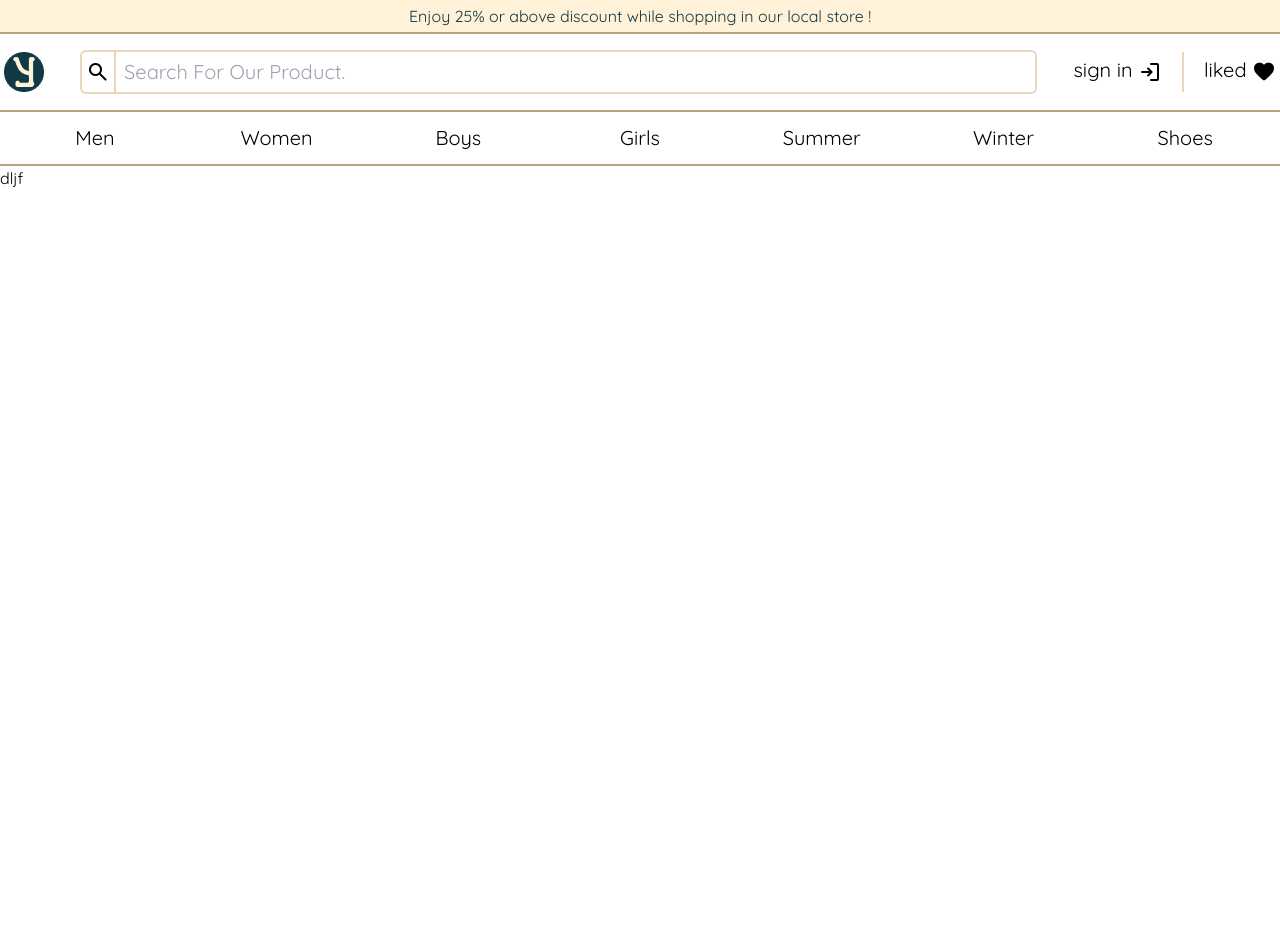
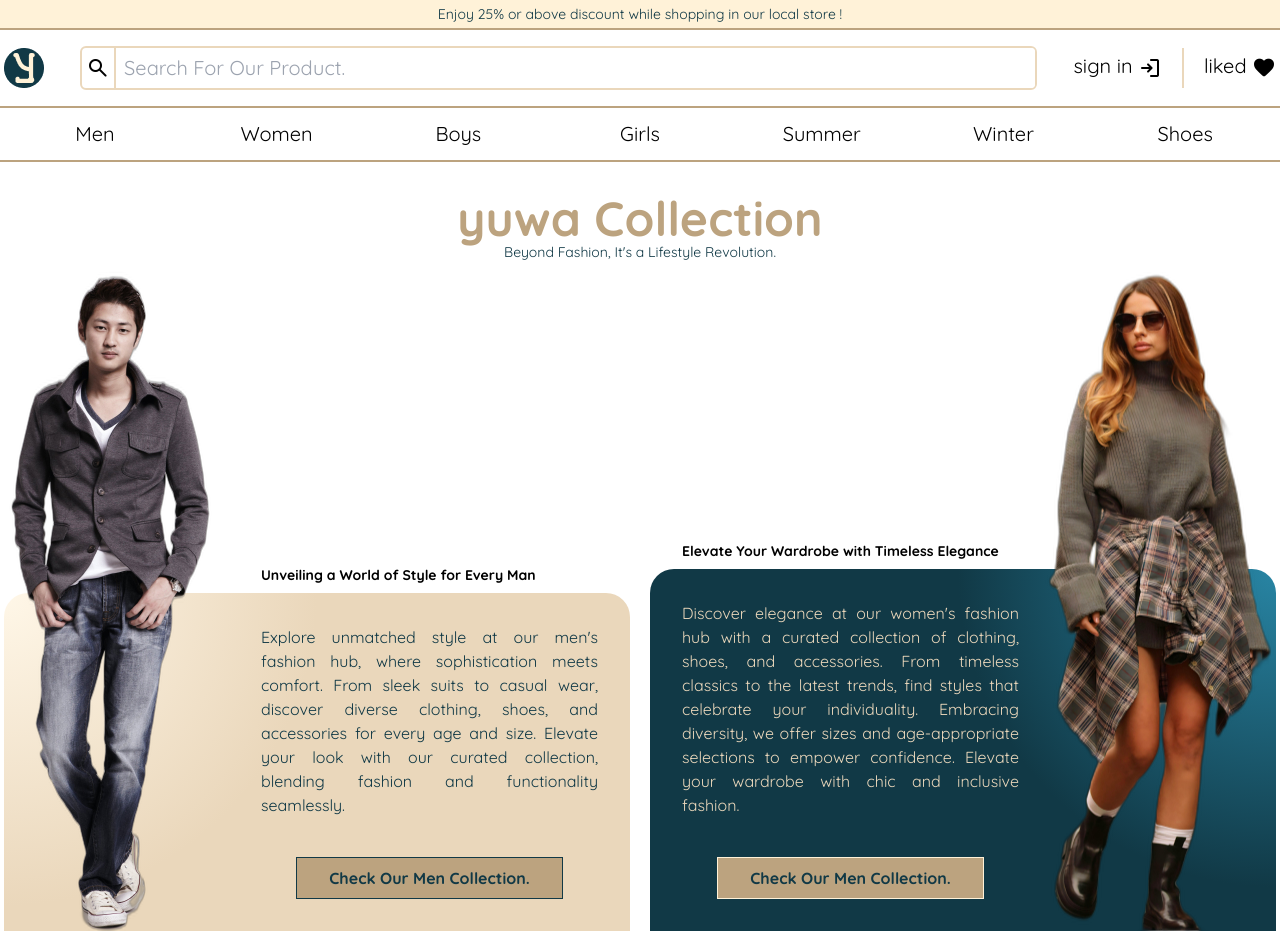
Before and after one commit to nawadeveloper/yuwa_Store_website, a React (Vite) app in the folder client/: page / in a window 1280 px wide. Shown: the top 952 px of the page. Built offline with nearby package versions, Linux system fonts and the light colour scheme.

Commit message:
main section added and some bug fixed

```diff
--- a/client/src/App.jsx
+++ b/client/src/App.jsx
@@ -1,9 +1,12 @@
 import Header from "./components/Header";
+import Hero from "./components/Hero";
 function App() {
   return (
     <>
       <Header />
-      <div className="h-[3000px]">dljf</div>
+      <main>
+        <Hero />
+      </main>
     </>
   );
 }
--- a/client/src/components/Header.jsx
+++ b/client/src/components/Header.jsx
@@ -1,10 +1,11 @@
 import logo from "../assets/yuwa_logo.png";
 import Nav from "./Nav";
+import SignInLink from "./SignInLink";
 
 const Header = () => {
   return (
     <header className="relative">
-      <div className="bg-rambow-100 text-rambow-400 text-md p-1 text-center border-b-2 border-rambow-300">
+      <div className="bg-rambow-100 text-rambow-400 text-sm md:text-md p-1 text-center border-b-2 border-rambow-300">
         <p>Enjoy 25% or above discount while shopping in our local store !</p>
       </div>
 
@@ -12,7 +13,7 @@ const Header = () => {
         <a href="#" className="shrink-0">
           <img src={logo} alt="y" />
         </a>
-        <div className="flex-auto mx-9 flex border-2 border-rambow-200 rounded-md overflow-hidden">
+        <div className="flex-auto md:mx-9 mr-0 ml-9 flex border-2 border-rambow-200 rounded-md overflow-hidden">
           <label
             htmlFor="search_product"
             className="material-symbols-rounded p-1 text-2xl cursor-pointer shrink-0"
@@ -27,20 +28,7 @@ const Header = () => {
           />
         </div>
 
-        <div className="shrink-0">
-          <button className="pr-2 py-1 text-base md:text-xl border-r border-rambow-200 sm:pr-5">
-            sign in{" "}
-            <span className="material-symbols-rounded align-middle leading-none text-lg md:text-2xl">
-              login
-            </span>
-          </button>
-          <button className="pl-2 py-1 text-base md:text-xl border-l border-rambow-200 sm:pl-5">
-            liked{" "}
-            <span className="material-symbols-rounded filled align-middle leading-none text-lg md:text-2xl">
-              favorite
-            </span>
-          </button>
-        </div>
+        <SignInLink className="shrink-0 hidden md:flex" />
       </div>
 
       <Nav />
--- /dev/null
+++ b/client/src/components/Hero.jsx
@@ -0,0 +1,87 @@
+const Hero = () => {
+  return (
+    <section className="display_size py-8">
+      <div className="text-center">
+        <h1 className="text-5xl text-rambow-300 font-bold">yuwa Collection</h1>
+        <p className="text-sm text-rambow-400">
+          Beyond Fashion, It's a Lifestyle Revolution.
+        </p>
+      </div>
+
+      <div className="flex flex-col lg:flex-row gap-5">
+        <div className="flex-1">
+          <div className="md:h-[669px] w-full flex flex-col md:relative">
+            <img
+              className="hidden md:inline-block absolute bottom-0 left-0"
+              loading="lazy"
+              src="men.png"
+              alt="MEN STANDING IMAGE"
+            />
+
+            <div className="md:mt-[120px] lg:mt-auto">
+              <h2 className="md:ml-[225px] p-8 pb-2 font-bold text-sm lg:text-md">
+                Unveiling a World of Style for Every Man
+              </h2>
+
+              <div className="men_gradient rounded-t-3xl">
+                <div className="md:ml-[225px] p-4 lg:p-8 text-justify text-rambow-400">
+                  <article>
+                    Explore unmatched style at our men's fashion hub, where
+                    sophistication meets comfort. From sleek suits to casual
+                    wear, discover diverse clothing, shoes, and accessories for
+                    every age and size. Elevate your look with our curated
+                    collection, blending fashion and functionality seamlessly.
+                  </article>
+
+                  <div className="flex justify-center">
+                    <button className="px-8 py-2 font-bold mx-auto mt-10 border border-rambow-400 bg-rambow-300 hover:bg-rambow-100">
+                      Check Our Men Collection.
+                    </button>
+                  </div>
+                </div>
+              </div>
+            </div>
+          </div>
+        </div>
+
+        <div className="flex-1">
+          <div className="md:h-[669px] w-full flex flex-col md:relative">
+            <img
+              className="hidden md:inline-block absolute bottom-0 right-0"
+              loading="lazy"
+              src="women.png"
+              alt="WOMEN STANDING IMAGE"
+            />
+
+            <div className="md:mt-[120px] lg:mt-auto">
+              <h2 className="md:mr-[225px] p-8 pb-2 font-bold text-sm lg:text-md">
+                Elevate Your Wardrobe with Timeless Elegance
+              </h2>
+
+              <div className="women_gradient rounded-t-3xl">
+                <div className="md:mr-[225px] p-4 lg:p-8 text-justify text-rambow-200">
+                  <article>
+                    Discover elegance at our women's fashion hub with a curated
+                    collection of clothing, shoes, and accessories. From
+                    timeless classics to the latest trends, find styles that
+                    celebrate your individuality. Embracing diversity, we offer
+                    sizes and age-appropriate selections to empower confidence.
+                    Elevate your wardrobe with chic and inclusive fashion.
+                  </article>
+
+                  <div className="flex justify-center">
+                    <button className="px-8 py-2 font-bold mx-auto mt-10 border text-rambow-400 border-rambow-100 bg-rambow-300 hover:bg-rambow-100">
+                      Check Our Men Collection.
+                    </button>
+                  </div>
+                </div>
+              </div>
+            </div>
+          </div>
+        </div>
+      </div>
+    </section>
+  );
+};
+
+export default Hero;
--- a/client/src/components/Nav.jsx
+++ b/client/src/components/Nav.jsx
@@ -2,6 +2,7 @@ import { useRef, useState } from "react";
 import DropMenuDesktop from "./DropMenuDesktop";
 import MENU_DATA from "../data/MENU_DATA";
 import DropMenuMobile from "./DropMenuMobile";
+import SignInLink from "./SignInLink";
 
 const Nav = () => {
   const drop_menu_desktop = useRef();
@@ -26,6 +27,8 @@ const Nav = () => {
       if (!element.contains(target) && !navRef.contains(target)) {
         element.classList.add("hidden");
       }
+    } else {
+      element.classList.add("hidden");
     }
   };
 
@@ -35,19 +38,21 @@ const Nav = () => {
 
   return (
     <>
-      <div className="border-b-2 border-rambow-300 py-2 md:hidden display_size_noPadding relative">
+      <div className="border-b-2 border-rambow-300 py-2 md:hidden display_size_noPadding relative flex justify-between items-center">
         <span
           onClick={mobileMenuToggle}
-          className="material-symbols-rounded border mx-1 px-[2px] border-rambow-400 rounded-sm inline-flex align-middle cursor-pointer"
+          className="material-symbols-rounded border mx-1 px-[2px] border-rambow-400 rounded-sm cursor-pointer"
         >
           menu
         </span>
 
+        <SignInLink className="pr-1" />
+
         {/* nav for mobile */}
         {
           <nav
-            className={`mt-1 w-full bg-white z-20 absolute top-full transition-all duration-200 ease-in-out ${
-              menuToggle ? "left-1" : "-left-full"
+            className={`mt-1 w-full z-20 absolute top-full transition-all duration-200 ease-in-out ${
+              menuToggle ? "left-1 opacity-100" : "-left-full opacity-0"
             }`}
           >
             <ul className="w-2/5">
@@ -57,7 +62,7 @@ const Nav = () => {
                     key={menu}
                     className="bg-rambow-400 border-b text-rambow-100 border-rambow-200 relative flex justify-between cursor-pointer mobile_menu_hover"
                   >
-                    <p className="pl-1 py-2 inline-block  font-bold">{menu}</p>
+                    <p className="pl-1 py-2 inline-block font-bold">{menu}</p>
                     <span className="material-symbols-rounded  py-2 leading-none">
                       arrow_right
                     </span>
@@ -73,7 +78,7 @@ const Nav = () => {
       {/* nav for desktop */}
       <nav
         ref={nav}
-        onMouseEnter={nav_hover}
+        onMouseOver={nav_hover}
         onMouseLeave={nav_hover_out}
         className="hidden md:flex justify-between display_size border-b-2 border-rambow-300 relative"
       >
--- /dev/null
+++ b/client/src/components/SignInLink.jsx
@@ -0,0 +1,20 @@
+const SignInLink = ({ className }) => {
+  return (
+    <div className={className}>
+      <button className="pr-2 py-1 text-base md:text-xl border-r border-rambow-200 sm:pr-5">
+        sign in{" "}
+        <span className="material-symbols-rounded align-middle leading-none text-lg md:text-2xl">
+          login
+        </span>
+      </button>
+      <button className="pl-2 py-1 text-base md:text-xl border-l border-rambow-200 sm:pl-5">
+        liked{" "}
+        <span className="material-symbols-rounded filled align-middle leading-none text-lg md:text-2xl">
+          favorite
+        </span>
+      </button>
+    </div>
+  );
+};
+
+export default SignInLink;
--- a/client/src/index.css
+++ b/client/src/index.css
@@ -4,7 +4,7 @@
 
 html,
 body {
-  @apply font-quickSand h-[4000px];
+  @apply font-quickSand;
   overflow-x: hidden;
 }
 
@@ -31,6 +31,44 @@ li.mobile_menu_hover:hover > ul {
   @apply block;
 }
 
+div.women_gradient {
+  background: #113946;
+  background: -webkit-radial-gradient(
+    circle farthest-corner at top right,
+    #2885a4 0%,
+    #113946 44%
+  );
+  background: -moz-radial-gradient(
+    circle farthest-corner at top right,
+    #2885a4 0%,
+    #113946 44%
+  );
+  background: radial-gradient(
+    circle farthest-corner at top right,
+    #2885a4 0%,
+    #113946 44%
+  );
+}
+
+div.men_gradient {
+  background: #ead7bb;
+  background: -webkit-radial-gradient(
+    circle farthest-corner at top left,
+    #fff7e8 0%,
+    #ead7bb 44%
+  );
+  background: -moz-radial-gradient(
+    circle farthest-corner at top left,
+    #fff7e8 0%,
+    #ead7bb 44%
+  );
+  background: radial-gradient(
+    circle farthest-corner at top left,
+    #fff7e8 0%,
+    #ead7bb 44%
+  );
+}
+
 @media only screen and (max-width: 768px) {
   .remove_from_small_screen {
     display: none;
```
Also changed, not shown: client/public/men.png (added), client/public/women.png (added).
